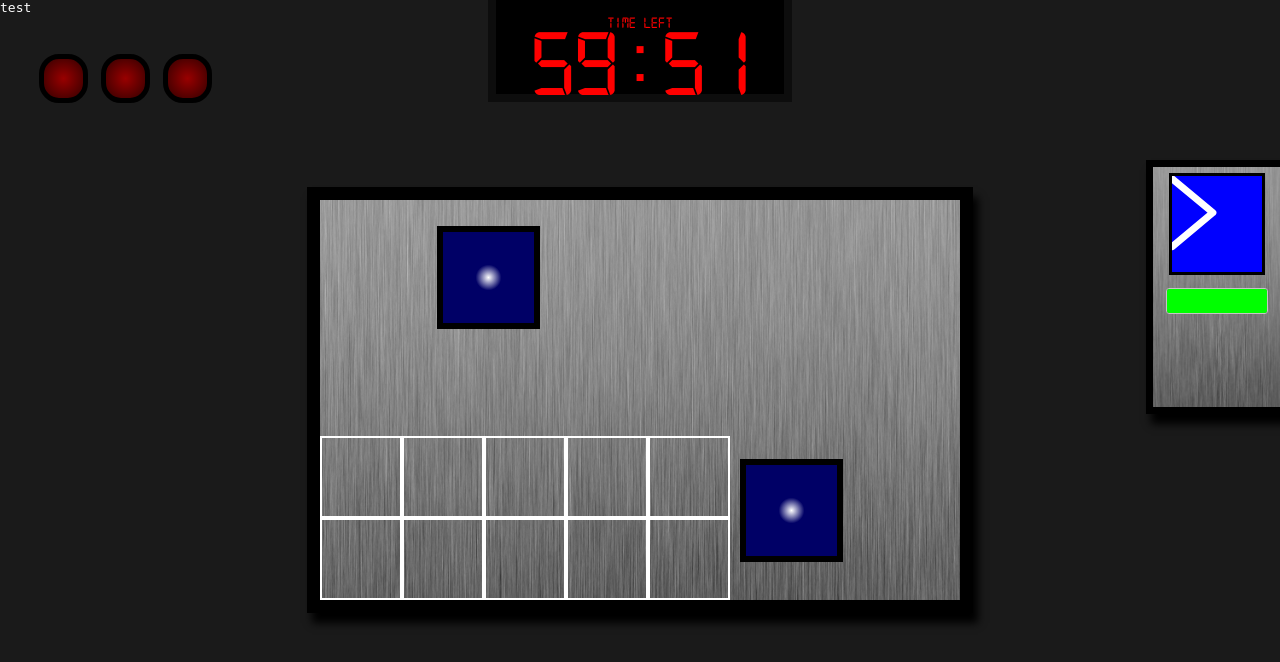
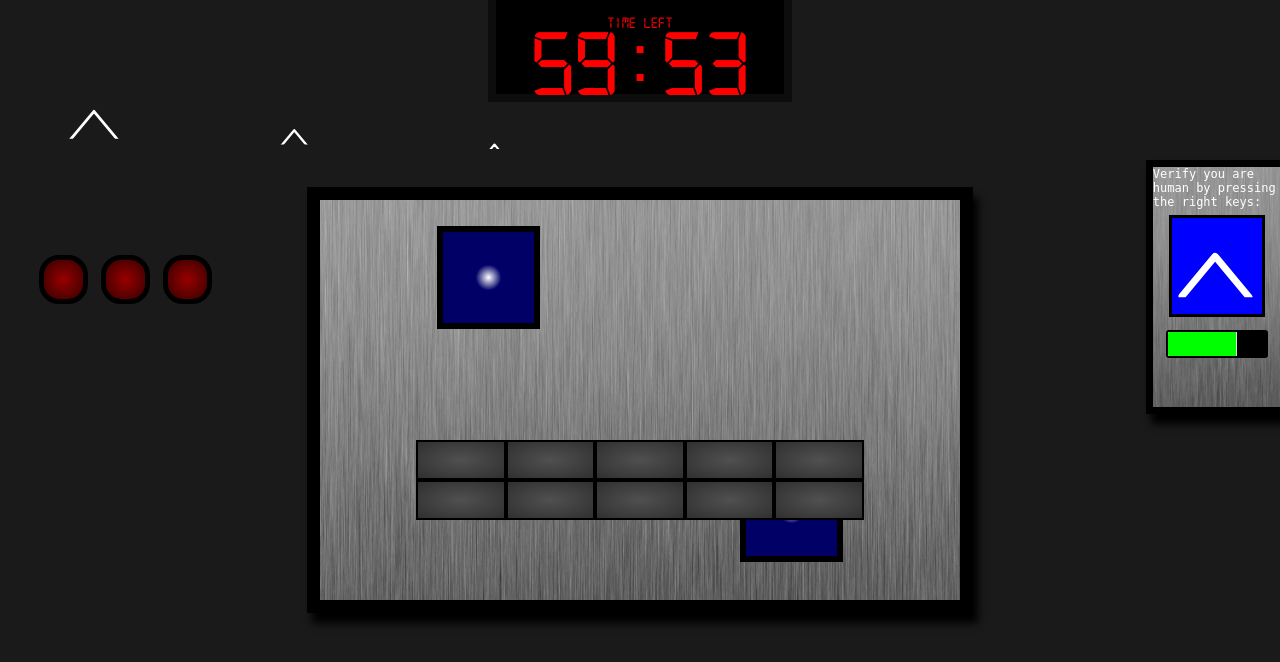
Before and after one commit to SytzeSimonse/CS_EscapeRoom, a PHP site: page /game.php in a window 1280 px wide. Shown: the top 662 px of the page. Run offline with PHP 8.4, Linux system fonts and the light colour scheme; some libraries are stand-ins or nearby versions.

Commit message:
Fixed exponential speed of LOST puzzle timer. Added small div for text.

```diff
--- a/css/beezee.css
+++ b/css/beezee.css
@@ -97,27 +97,34 @@ div#mouth_container {
   position: absolute;
   bottom: 0;
 
-  margin: auto;
+  width:70%;
+  left:50%;
+  margin-left:-35%;
+  height: 40%;
 }
 
 div.tooth {
   /* Distribute width over all tooth */
   flex: 1;
 
-  /* TODO: Positioning tooth at bottom of beezee_container */
-
-  padding: 3em;
-  border: 2px solid white;
+  padding: 20%;
+  border: 0.2em solid black;
 }
 
 /* Different tooth classes (A,B,C) give a different color. */
 /* These classes are used to switch between. */
+.toothBlank {
+  background-image: radial-gradient(#505050,#303030);
+}
+
 .toothA {
-  background-color: red;
+  /* background-color: red; */
+  background-image: radial-gradient(#ff3333,#e60000,#330000);
 }
 
 .toothB {
-  background-color: blue;
+  /* background-color: blue; */
+  background-image: radial-gradient(#3333ff,#0000e6,#000033);
 }
 
 .toothC {
@@ -154,6 +161,10 @@ div.tooth {
   box-shadow: 5px 10px 8px black;
 }
 
+#lostPuzzleText {
+  font-size: 12px;
+}
+
 #arrowScreen {
   border: 0.1em solid black;
   width: 70%;
@@ -161,4 +172,15 @@ div.tooth {
   background-color: blue;
   margin: auto;
   margin-top: 5%;
+  text-align: center;
 }
+
+.ui-progressbar-value {
+  transition: width 0.5s;
+  -webkit-transition: width 0.5s;
+}
+
+svg {
+  border: 0px dashed red;
+  margin: 5%;
+}
--- a/game.php
+++ b/game.php
@@ -36,7 +36,9 @@
   <body>
 
     <div id="countdown-timer-up">
-      test
+      <svg xmlns='http://www.w3.org/2000/svg' xmlns:xlink='http://www.w3.org/1999/xlink' width='5%' height='5%' transform = "rotate(-90)" viewBox='20 0 60 80' xml:space='preserve'><polyline fill='none' stroke='#FFFFFF' stroke-width='0.2em' stroke-linecap='round' stroke-linejoin='round' points='0.375,0.375 45.63,38.087 0.375,75.8'/></svg>
+      <svg xmlns='http://www.w3.org/2000/svg' xmlns:xlink='http://www.w3.org/1999/xlink' width='5%' height='5%' transform = "rotate(-90)" viewBox='30 0 70 80' xml:space='preserve'><polyline fill='none' stroke='#FFFFFF' stroke-width='0.2em' stroke-linecap='round' stroke-linejoin='round' points='0.375,0.375 45.63,38.087 0.375,75.8'/></svg>
+      <svg xmlns='http://www.w3.org/2000/svg' xmlns:xlink='http://www.w3.org/1999/xlink' width='5%' height='5%' transform = "rotate(-90)" viewBox='40 0 80 80' xml:space='preserve'><polyline fill='none' stroke='#FFFFFF' stroke-width='0.2em' stroke-linecap='round' stroke-linejoin='round' points='0.375,0.375 45.63,38.087 0.375,75.8'/></svg>
     </div>
 
     <!-- The backdoor lights:
@@ -65,21 +67,24 @@
 
       <!-- FRAME mouth -->
       <div id="mouth_container">
-        <div class="tooth" id="tooth1"></div>
-        <div class="tooth" id="tooth2"></div>
-        <div class="tooth" id="tooth3"></div>
-        <div class="tooth" id="tooth4"></div>
-        <div class="tooth" id="tooth5"></div>
-        <div class="tooth" id="tooth6"></div>
-        <div class="tooth" id="tooth7"></div>
-        <div class="tooth" id="tooth8"></div>
-        <div class="tooth" id="tooth9"></div>
-        <div class="tooth" id="tooth10"></div>
+        <div class="tooth toothBlank" id="tooth1"></div>
+        <div class="tooth toothBlank" id="tooth2"></div>
+        <div class="tooth toothBlank" id="tooth3"></div>
+        <div class="tooth toothBlank" id="tooth4"></div>
+        <div class="tooth toothBlank" id="tooth5"></div>
+        <div class="tooth toothBlank" id="tooth6"></div>
+        <div class="tooth toothBlank" id="tooth7"></div>
+        <div class="tooth toothBlank" id="tooth8"></div>
+        <div class="tooth toothBlank" id="tooth9"></div>
+        <div class="tooth toothBlank" id="tooth10"></div>
       </div>
 
     </div>
 
     <div id="lostPuzzlePanel">
+      <div id="lostPuzzleText">
+        Verify you are human by pressing the right keys:
+      </div>
       <div id="arrowScreen">
         <svg xmlns="http://www.w3.org/2000/svg" xmlns:xlink="http://www.w3.org/1999/xlink" width="80%" height="80%" viewBox="0 0 80 80" xml:space="preserve">
           <polyline fill="none" stroke="#FFFFFF" stroke-width="0.2em" stroke-linecap="round" stroke-linejoin="round" points="
--- a/javascript/LOSTPuzzle.js
+++ b/javascript/LOSTPuzzle.js
@@ -1,81 +1,104 @@
-// 37-40: left, up, right, down
 $(document).ready(function() {
 
-  var keys = ['>','<','^','v'];
-  var combination = {37: '<', 38: '^', 39: '>', 40: 'v'}
-  var number = 0;
+  // SVG arrow
+  // > ^ < v
+  var arrows = [
+    "<svg xmlns='http://www.w3.org/2000/svg' xmlns:xlink='http://www.w3.org/1999/xlink' width='80%' height='80%'                            viewBox='0 0 60 80' preserveAspectRatio='xMidYMid meet' x='0' y='0' xml:space='preserve'><polyline cx='50%' cy'50%' fill='none' stroke='#FFFFFF' stroke-width='0.2em' stroke-linecap='round' stroke-linejoin='round' points='0.375,0.375 45.63,38.087 0.375,75.8'/></svg>",
+    "<svg xmlns='http://www.w3.org/2000/svg' xmlns:xlink='http://www.w3.org/1999/xlink' width='80%' height='80%'   transform = 'rotate(-90)'  viewBox='0 0 80 80' preserveAspectRatio='xMidYMid meet' x='0' y='0' xml:space='preserve'><polyline cx='50%' cy'50%' fill='none' stroke='#FFFFFF' stroke-width='0.2em' stroke-linecap='round' stroke-linejoin='round' points='0.375,0.375 45.63,38.087 0.375,75.8'/></svg>",
+    "<svg xmlns='http://www.w3.org/2000/svg' xmlns:xlink='http://www.w3.org/1999/xlink' width='80%' height='80%'   transform = 'rotate(-180)' viewBox='0 0 80 80' preserveAspectRatio='xMidYMid meet' x='0' y='0' xml:space='preserve'><polyline cx='50%' cy'50%' fill='none' stroke='#FFFFFF' stroke-width='0.2em' stroke-linecap='round' stroke-linejoin='round' points='0.375,0.375 45.63,38.087 0.375,75.8'/></svg>",
+    "<svg xmlns='http://www.w3.org/2000/svg' xmlns:xlink='http://www.w3.org/1999/xlink' width='80%' height='80%'   transform = 'rotate(-270)' viewBox='0 0 80 80' xml:space='preserve'><polyline fill='none' stroke='#FFFFFF' stroke-width='0.2em' stroke-linecap='round' stroke-linejoin='round' points='0.375,0.375 45.63,38.087 0.375,75.8'/></svg>"
+  ];
 
+  var combinationArrowKey = {
+    37: arrows[2],
+    38: arrows[1],
+    39: arrows[0],
+    40: arrows[3]
+  }
+
+  var number;
   function changeKey() {
-    // Show randomized arrow sign
+    // Save previous number to var.
+    oldNumber = number;
     number = 37 + Math.floor(Math.random() * 4);
-    $('#lostSign').text(combination[number]);
-    $('#arrowScreen').html("<svg xmlns='http://www.w3.org/2000/svg' xmlns:xlink='http://www.w3.org/1999/xlink' width='80%' height='80%' viewBox='0 0 80 80' xml:space='preserve'><polyline fill='none' stroke='#FFFFFF' stroke-width='0.2em' stroke-linecap='round' stroke-linejoin='round' points='0.375,0.375 45.63,38.087 0.375,75.8'/></svg>")
+
+    // Check if the number is different, otherwise perform again.
+    if (number == oldNumber) {
+      changeKey();
+    }
+
+    $('#arrowScreen').html(combinationArrowKey[number]);
 
     // Blink effect
     $('#lostSign').fadeOut(100);
     $('#lostSign').fadeIn(200);
-
-    // // If correct key is pressed down, play sound
-    // $(document).keydown(function(e) {
-    //   if (e.keyCode == number) {
-    //     new Audio("resources/toothUnlocked.wav").play();
-    //     changeKey();
-    //   } else {
-    //     new Audio("resources/error.wav").play();
-    //   }
-    // });
   }
 
+  // Start with changekey.
   changeKey();
+
+  var progressbar;
+  var t;
+  var t2;
+
+  function restart() {
+    clearTimeout(t);
+    progressbar.progressbar('value', 0);
+    t2 = setTimeout(progress, 2000);
+  };
+
+  function progress() {
+      var val = progressbar.progressbar('value') || 0;
+      progressbar.progressbar('value', val + 10);
+      clearTimeout(t2);
+      console.log(val);
+      if (val < 99) {
+        t = setTimeout(progress, 1000);
+      } else if (val >= 99) {
+        // Change SVG.
+        changeKey();
+
+        // Subtract time from timer.
+        stopwatch.subtract(20);
+
+        //Restart timer.
+        restart();
+      } else {
+        alert("PROBLEEM!");
+      }
+  };
+
+  function headerBar() {
+    progressbar = $('#timerBar');
+    progressbar.progressbar({
+      value: 0
+    });
+
+    progress();
+  }
+
+  headerBar();
+
+  // setInterval(function () {
+  //     progressbar.progressbar('value', 0);
+  // }, 10 * 1000);
+
+  $("#timerBar").css({ 'background': 'Black' });
+  $("#timerBar").css({ 'border': '2px solid black' });
+  $("#timerBar > div").css({ 'background': 'Lime' });
+  $("#timerBar").css({ 'height': '10%' });
+  $("#timerBar").css({ 'margin': '10%' });
 
   $(document).keyup(function (e) {
     if (e.keyCode == number) {
       new Audio("resources/toothUnlocked.wav").play();
+
+      $('#arrowScreen > svg > polyline').animate({fill: '#FF0000'}, 'fast');
+
       changeKey();
-      //
-      // setTimeout(function(){
-      //   changeKey();
-      // }, 2000);
+
+      restart();
     }
   });
 
-  var progressbar;
-
-  function headerBar() {
-      progressbar = $('#timerBar');
-      progressbar.progressbar({
-          value: 0,
-          complete: function() {
-                  changeKey();
-                  // Subtract time from timer.
-
-
-                  // mins = mins - 1;
-                  // progressbar.progressbar('option', 'value', 0);
-                  // progress();
-               }
-      });
-
-      function progress() {
-          var val = progressbar.progressbar('value') || 0;
-          //alert(val);
-          progressbar.progressbar('value', val + 10);
-          if (val < 99) {
-              setTimeout(progress, 500);
-          }
-      }
-      progress();
-  }
-  headerBar();
-
-  setInterval(function () {
-      progressbar.progressbar('value', 0);
-      headerBar();
-  }, 10 * 1000);
-
-  $("#timerBar").css({ 'background': 'Black' });
-  $("#timerBar > div").css({ 'background': 'Lime' });
-  $("#timerBar").css({ 'height': '10%' });
-  $("#timerBar").css({ 'margin': '10%' });
-
 });
--- a/javascript/timer.js
+++ b/javascript/timer.js
@@ -79,11 +79,13 @@ Stopwatch.prototype.subtract = function(seconds) {
   new Audio("resources/error.wav").play();
 }
 
+let stopwatch;
+
 $(document).ready(function() {
   /*
    * Second example, producing 1 counter (counting up to 6 seconds)
    */
-  var stopwatch = new Stopwatch({
+  stopwatch = new Stopwatch({
     'element': $('#timer'),// DOM element
     'paused': false,                    // Status
     'elapsed': 1000 * 60 * 60,          // Current time in milliseconds
@@ -103,10 +105,4 @@ $(document).ready(function() {
       $(this.element).html(formattedTime);
     }
   });
-
-  // stopwatch.stop();
-
-  setTimeout(function(){ stopwatch.subtract(5); }, 2000);
-  setTimeout(function(){ stopwatch.stop(); }, 3000);
-  setTimeout(function(){ stopwatch.start(); }, 6000);
 });
--- a/javascript/toothPuzzle.js
+++ b/javascript/toothPuzzle.js
@@ -27,7 +27,9 @@ $(function() {
         $(this).removeClass("toothE").addClass("toothF");
       } else if ($(this).hasClass("toothF")) {
         $(this).removeClass("toothF");
+        // $(this).css("backgroundImage","radial-gradient(#505050,#303030)");
       } else {
+        // $(this).css("backgroundImage","none");
         $(this).addClass("toothA");
       }
 
```
Also changed, not shown: resources/metal-dark.jpeg (added).
